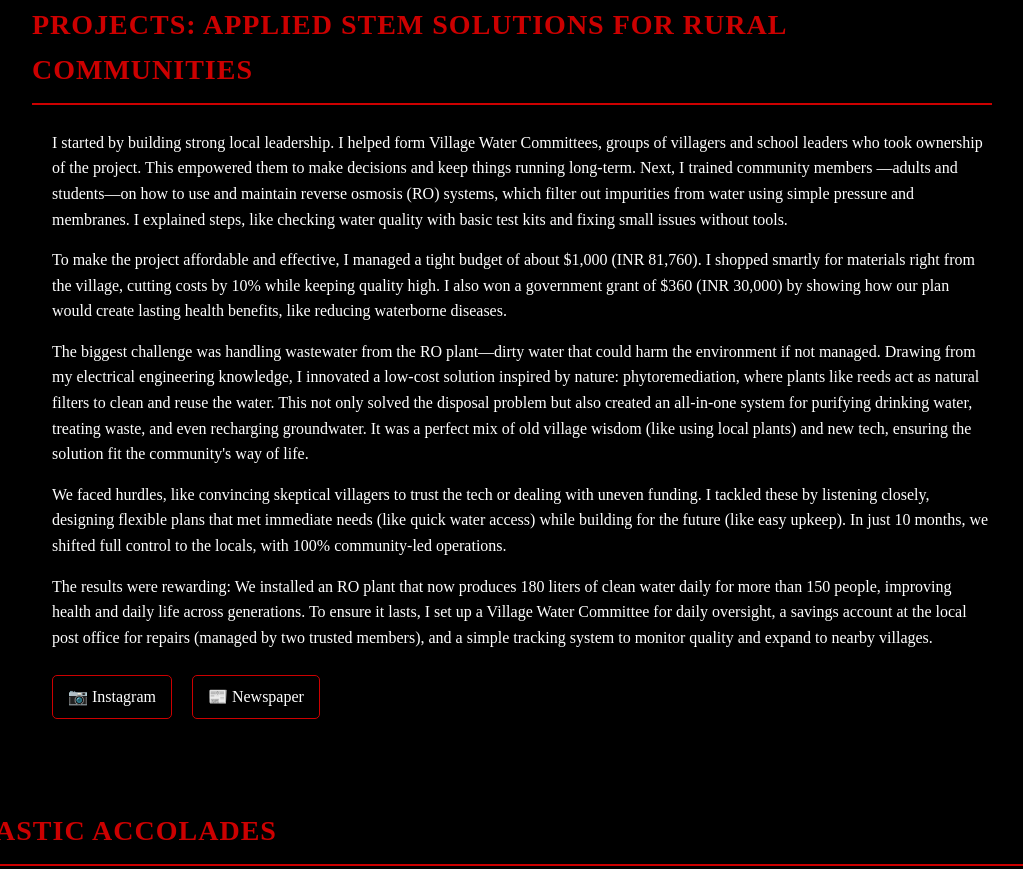
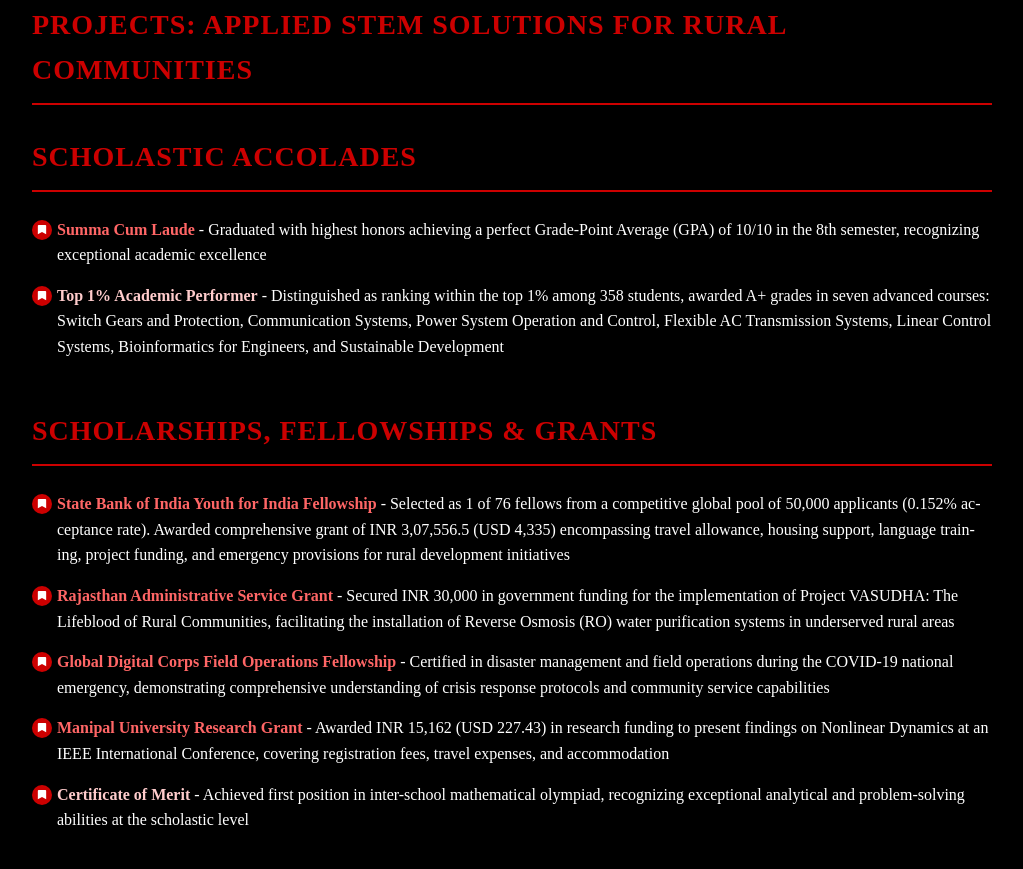
Before and after one commit to krishnanakhil465-cloud/krishnanakhil465-cloud.github.io, a plain HTML site: page index.html in a window 1280 px wide. Shown: the part 1195-2064 px from the top of the page, without its empty margins (128-1151 px from the left). Drawn offline with Linux system fonts and the light colour scheme.

Commit message:
Remove project details from index.html
Removed detailed project descriptions and links from the Projects section.

```diff
--- a/index.html
+++ b/index.html
@@ -353,23 +353,8 @@
         <div class="section">
             <h2 class="section-title">Projects: Applied STEM Solutions for Rural communities</h2>
             <div class="entry">
-                <p class="details" style="margin-bottom: 15px;">I started by building strong local leadership. I helped form Village Water Committees, groups of villagers and school leaders who took ownership of the project. This empowered them to make decisions and keep things running long-term. Next, I trained community members —adults and students—on how to use and maintain reverse osmosis (RO) systems, which filter out impurities from water using simple pressure and membranes. I explained steps, like checking water quality with basic test kits and fixing small issues without tools.</p>
 
-                <p class="details" style="margin-bottom: 15px;">To make the project affordable and effective, I managed a tight budget of about $1,000 (INR 81,760). I shopped smartly for materials right from the village, cutting costs by 10% while keeping quality high. I also won a government grant of $360 (INR 30,000) by showing how our plan would create lasting health benefits, like reducing waterborne diseases.</p>
-
-                <p class="details" style="margin-bottom: 15px;">The biggest challenge was handling wastewater from the RO plant—dirty water that could harm the environment if not managed. Drawing from my electrical engineering knowledge, I innovated a low-cost solution inspired by nature: phytoremediation, where plants like reeds act as natural filters to clean and reuse the water. This not only solved the disposal problem but also created an all-in-one system for purifying drinking water, treating waste, and even recharging groundwater. It was a perfect mix of old village wisdom (like using local plants) and new tech, ensuring the solution fit the community's way of life.</p>
-
-                <p class="details" style="margin-bottom: 15px;">We faced hurdles, like convincing skeptical villagers to trust the tech or dealing with uneven funding. I tackled these by listening closely, designing flexible plans that met immediate needs (like quick water access) while building for the future (like easy upkeep). In just 10 months, we shifted full control to the locals, with 100% community-led operations.</p>
-
-                <p class="details" style="margin-bottom: 15px;">The results were rewarding: We installed an RO plant that now produces 180 liters of clean water daily for more than 150 people, improving health and daily life across generations. To ensure it lasts, I set up a Village Water Committee for daily oversight, a savings account at the local post office for repairs (managed by two trusted members), and a simple tracking system to monitor quality and expand to nearby villages.</p>
-
-                <div style="display: flex; justify-content: flex-start; flex-wrap: wrap; gap: 20px; margin-top: 25px;">
-                    <a href="https://www.instagram.com/p/Cy-WsaRybUn/?img_index=3" target="_blank" style="color: #ffffff; text-decoration: none; padding: 8px 15px; border: 1px solid #cc0000; border-radius: 5px; transition: all 0.3s ease; font-size: 16px; display: inline-block;">📷 Instagram</a>
-                    <a href="#" target="_blank" style="color: #ffffff; text-decoration: none; padding: 8px 15px; border: 1px solid #cc0000; border-radius: 5px; transition: all 0.3s ease; font-size: 16px; display: inline-block;">📰 Newspaper</a>
-                </div>
             </div>
-        </div>
-        </div>
 
         <!-- Scholastic Accolades Section -->
         <div class="section">
```
